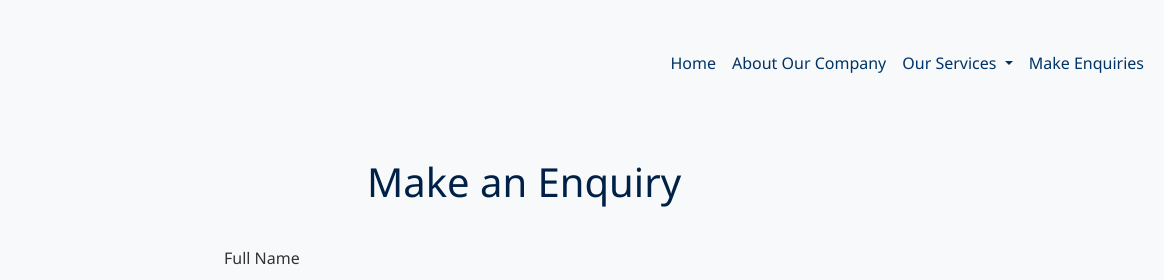
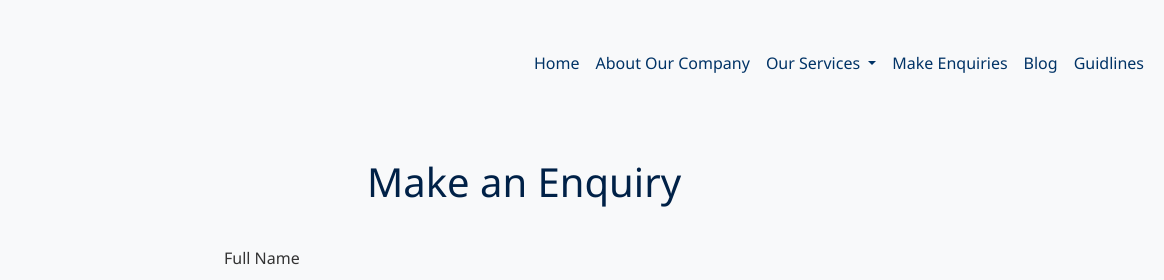
Before and after one commit to Timmee016/BEAM-MARITIME., a plain HTML site: page enquiries.html in a window 1280 px wide. Shown: the top 280 px of the page, 116-1280 px from the left. Drawn offline with nearby package versions, Linux system fonts and the light colour scheme.

Commit message:
Update enquiries.html

```diff
--- a/enquiries.html
+++ b/enquiries.html
@@ -104,6 +104,9 @@
           </li>
 
           <li class="nav-item"><a class="nav-link" href="enquiries.html">Make Enquiries</a></li>
+          <li class="nav-item"><a class="nav-link" href="miniblog.html">Blog</a></li>
+           <li class="nav-item"><a class="nav-link" href="guideline.html">Guidlines</a></li>
+
         </ul>
       </div>
     </div>
```
